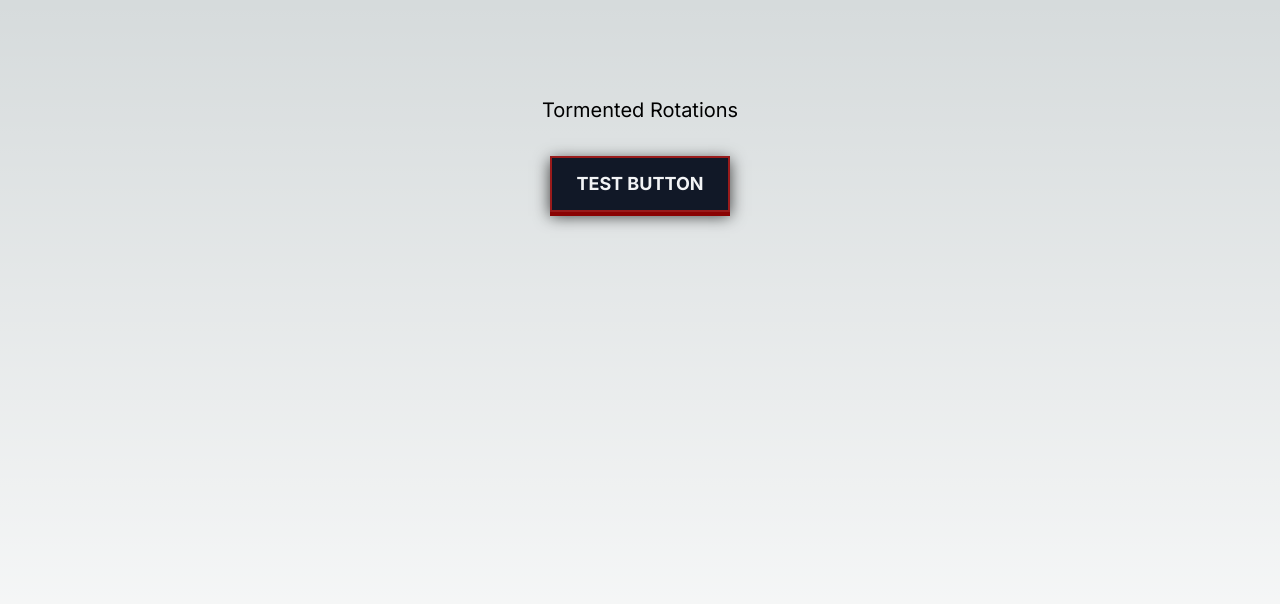
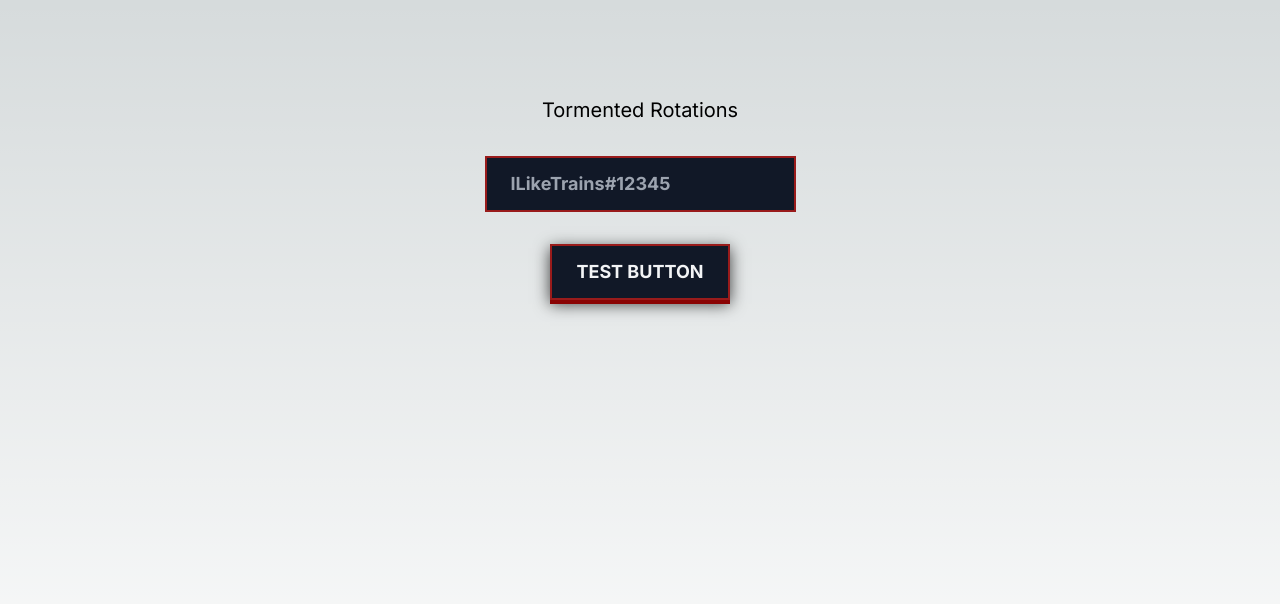
Before and after one commit to ColtonGlasgow13/tormented-rotations, a Next.js app: page / in a window 1280 px wide. Shown: the top 604 px of the page. Built offline with nearby package versions, Linux system fonts and the light colour scheme; no server answers; what aws-amplify would draw is missing.

Commit message:
Add an input for username

```diff
--- a/app/page.tsx
+++ b/app/page.tsx
@@ -1,11 +1,24 @@
-import { DiabloButton } from "@/components";
+"use client";
+
+import { DiabloButton, DiabloInput } from "@/components";
+import { client } from "@/utils/amplifyUtils";
+import { useState } from "react";
 
 export default function Home() {
+  const [username, setUsername] = useState<string>("");
+
+  const createRequest = async () => {
+    await client.models.Request.create({ username: "testUsername" });
+  };
+
   return (
     <main className="flex min-h-screen flex-col items-center p-24">
       <h1 className="text-xl">Tormented Rotations</h1>
       <div className="flex items-start mt-8">
-        <DiabloButton label="Test Button" />
+        <DiabloInput value={username} onChange={setUsername} />
+      </div>
+      <div className="flex items-start mt-8">
+        <DiabloButton label="Test Button" onClick={createRequest} />
       </div>
     </main>
   );
--- a/components/DiabloButton.tsx
+++ b/components/DiabloButton.tsx
@@ -1,21 +1,17 @@
 "use client";
 
-import { client } from "@/utils/amplifyUtils";
 import React, { useState } from "react";
 
 interface DiabloButtonProps {
   label: string;
+  onClick: () => void;
 }
 
-const DiabloButton: React.FC<DiabloButtonProps> = ({ label }) => {
+const DiabloButton: React.FC<DiabloButtonProps> = ({ label, onClick }) => {
   const [isPressed, setIsPressed] = useState(false);
 
   const handleMouseDown = () => setIsPressed(true);
   const handleMouseUp = () => setIsPressed(false);
-
-  const createRequest = async () => {
-    await client.models.Request.create({ username: "testUsername" });
-  };
 
   return (
     <button
@@ -24,7 +20,7 @@ const DiabloButton: React.FC<DiabloButtonProps> = ({ label }) => {
       } ${
         isPressed ? "bg-red-900" : "bg-gray-900"
       } border-2 border-red-800 shadow-[0_4px_0_#8a0303,0_4px_15px_rgba(0,0,0,0.75)] hover:bg-red-800 hover:border-gray-100 hover:-translate-y-2 hover:shadow-[0_6px_0_#8a0303,0_6px_20px_rgba(0,0,0,0.85)]`}
-      onClick={createRequest}
+      onClick={onClick}
       onMouseDown={handleMouseDown}
       onMouseUp={handleMouseUp}
       onMouseLeave={handleMouseUp}
--- /dev/null
+++ b/components/DiabloInput.tsx
@@ -0,0 +1,68 @@
+"use client";
+
+import React, { useState } from "react";
+
+interface DiabloInputProps {
+  value: string;
+  onChange: (value: string) => void;
+  placeholder?: string;
+}
+
+const DiabloInput: React.FC<DiabloInputProps> = ({
+  value,
+  onChange,
+  placeholder = "ILikeTrains#12345",
+}) => {
+  const [isFocused, setIsFocused] = useState(false);
+  const [isValid, setIsValid] = useState(true);
+
+  const validateInput = (input: string) => {
+    // Regular expression to validate that the input ends with a pound sign followed by 4 or more digits
+    const regex = /#\d{4,}$/;
+    return regex.test(input);
+  };
+
+  const handleFocus = () => setIsFocused(true);
+  const handleBlur = () => {
+    setIsFocused(false);
+    setIsValid(validateInput(value));
+  };
+
+  const handleChange = (e: React.ChangeEvent<HTMLInputElement>) => {
+    const newValue = e.target.value;
+    onChange(newValue);
+    setIsValid(validateInput(newValue));
+  };
+
+  const handleKeyDown = (e: React.KeyboardEvent<HTMLInputElement>) => {
+    if (e.key === "Enter") {
+      (e.target as HTMLInputElement).blur(); // Deselect the input on Enter
+      setIsValid(validateInput(value));
+    }
+  };
+
+  return (
+    <div className="relative">
+      <input
+        className={`w-full py-3 px-6 text-lg font-bold text-gray-100 transition-transform duration-200 transform ${
+          isFocused ? "scale-105 border-red-600" : "scale-100"
+        } ${isValid ? "bg-gray-900" : "bg-red-900"} border-2 ${
+          isValid ? "border-red-800" : "border-red-600"
+        } placeholder-gray-400 focus:outline-none focus:ring-2 focus:ring-red-800`}
+        value={value}
+        onChange={handleChange}
+        onFocus={handleFocus}
+        onBlur={handleBlur}
+        onKeyDown={handleKeyDown}
+        placeholder={placeholder}
+      />
+      {!isValid && (
+        <p className="text-red-600 mt-1">
+          Use your full Battle.net username, eg. "ILoveDiablo#1234"
+        </p>
+      )}
+    </div>
+  );
+};
+
+export default DiabloInput;
--- a/components/index.ts
+++ b/components/index.ts
@@ -1,5 +1,6 @@
 import DiabloButton from "./DiabloButton";
 import Modal from "./Modal";
 import ConfigureAmplifyClientSide from "./ConfigureAmplifyClientSide";
+import DiabloInput from "./DiabloInput";
 
-export { DiabloButton, Modal, ConfigureAmplifyClientSide };
+export { DiabloButton, Modal, DiabloInput, ConfigureAmplifyClientSide };
```
